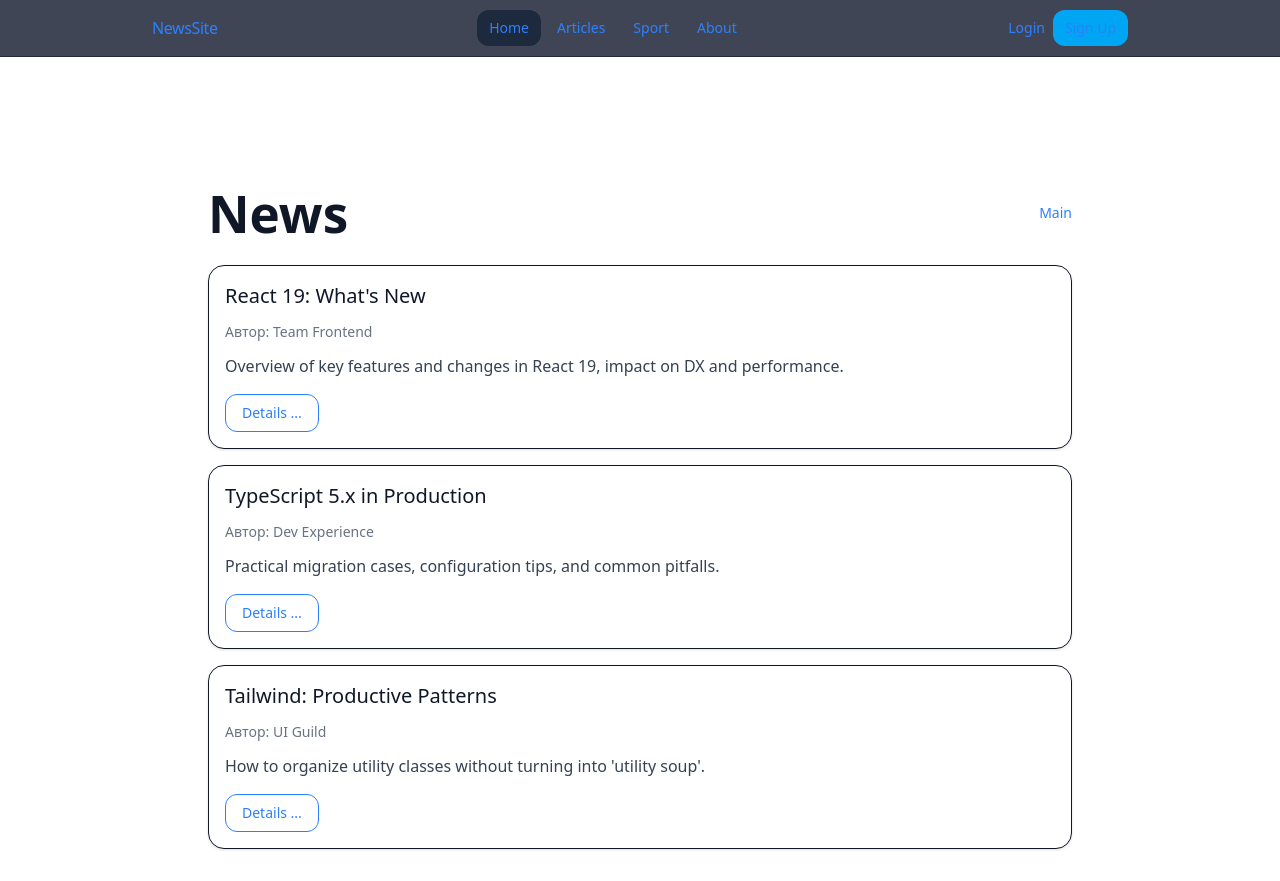
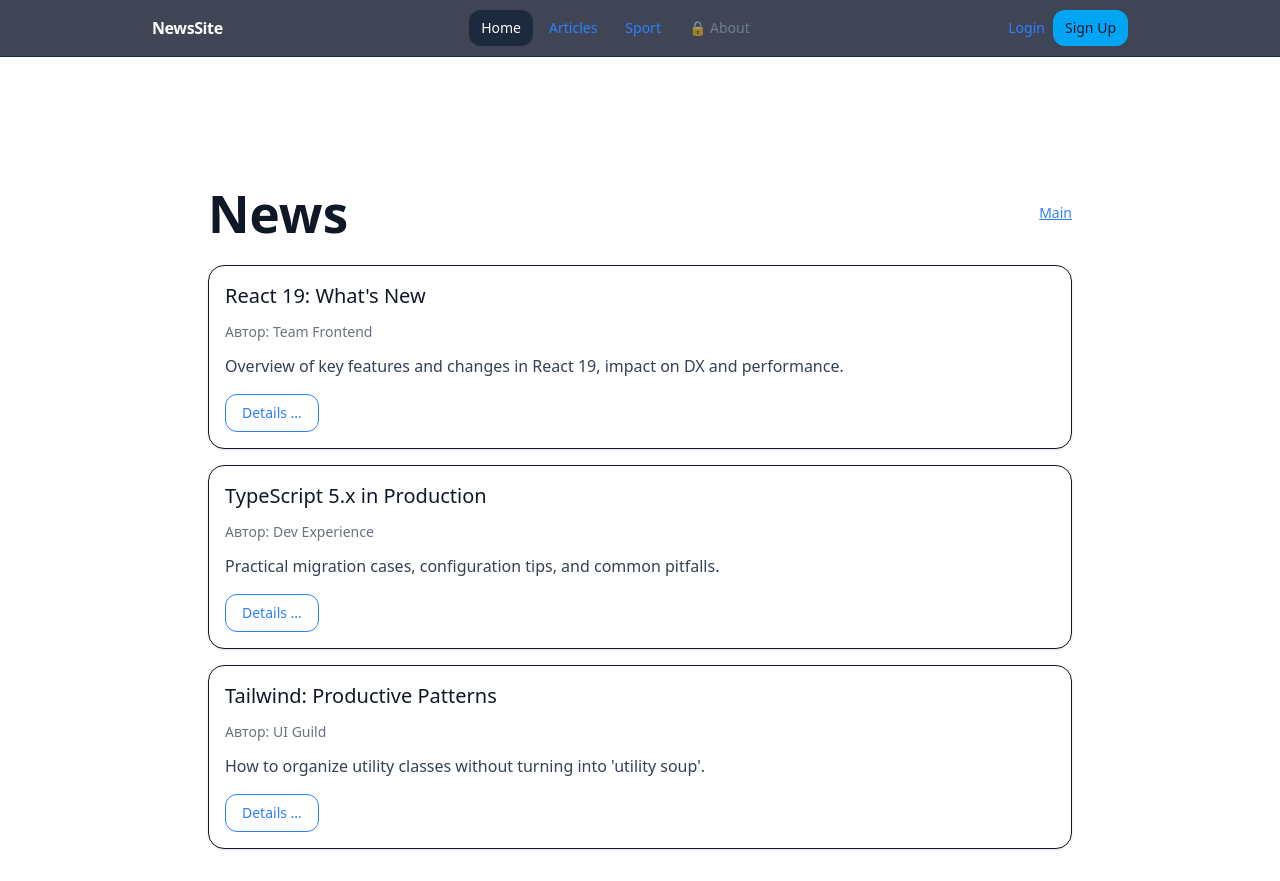
Before and after one commit to Yevgen2022/Adtelligent_internship, a React (Vite) app: page / in a window 1280 px wide. Built offline with nearby package versions, Linux system fonts and the light colour scheme.

Commit message:
Change styles for site

```diff
--- a/src/components/Header.tsx
+++ b/src/components/Header.tsx
@@ -5,13 +5,13 @@ function linkClasses({ isActive }: { isActive: boolean }) {
   return [
     "inline-flex items-center rounded-xl px-3 py-2 text-sm font-medium transition-colors",
     "hover:bg-slate-800/50 hover:text-white",
-    isActive ? "bg-slate-800 text-white" : "text-slate-300",
+    isActive ? "bg-slate-800 text-white" : "",
   ].join(" ");
 }
 
 export default function Header() {
-  const user = useAuth(s => s.currentUser);
-  const logout = useAuth(s => s.logout);
+  const user = useAuth((s) => s.currentUser);
+  const logout = useAuth((s) => s.logout);
   const navigate = useNavigate();
 
   function handleLogout() {
@@ -36,14 +36,27 @@ export default function Header() {
           <NavLink to="/sport" className={linkClasses}>
             Sport
           </NavLink>
+
+          {user ? (
             <NavLink to="/about" className={linkClasses}>
               About
             </NavLink>
-            {user && (
-                <NavLink to="/bookmarks" className={linkClasses}>
-                  Bookmarks
-                </NavLink>
+          ) : (
+            // Inactive item with a hint
+            <span
+              aria-disabled="true"
+              title="Only registered user"
+              className="inline-flex items-center rounded-xl px-3 py-2 text-sm font-medium text-slate-400 opacity-60 cursor-not-allowed"
+            >
+              🔒 About
+            </span>
           )}
+
+          {/*{user && (*/}
+          {/*    <NavLink to="/bookmarks" className={linkClasses}>*/}
+          {/*        Bookmarks*/}
+          {/*    </NavLink>*/}
+          {/*)}*/}
         </nav>
 
         <div className="flex items-center gap-2">
@@ -51,7 +64,7 @@ export default function Header() {
             <>
               <NavLink
                 to="/login"
-                      className="text-sm text-slate-300 underline-offset-4 hover:text-white hover:underline"
+                className="text-sm underline-offset-4 hover:text-white"
               >
                 Login
               </NavLink>
@@ -68,8 +81,9 @@ export default function Header() {
                 Hello, {user.name}
               </span>
               <button
+                type="button"
                 onClick={handleLogout}
-                      className="inline-flex items-center rounded-xl border border-slate-700 px-3 py-2 text-sm text-slate-300 transition-colors hover:bg-slate-800 hover:text-white"
+                className="inline-flex items-center rounded-xl border border-slate-700 px-3 py-2 text-sm text-black transition-colors hover:bg-slate-800 hover:text-white"
               >
                 Log Out
               </button>
--- a/src/index.css
+++ b/src/index.css
@@ -1,132 +1,5 @@
-/*!* Tailwind CSS *!*/
-/*@import "tailwindcss";*/
-
-/*!* Basic global styles *!*/
-/*:root {*/
-/*    !* We save important system settings *!*/
-/*    font-synthesis: none;*/
-/*    text-rendering: optimizeLegibility;*/
-/*    -webkit-font-smoothing: antialiased;*/
-/*    -moz-osx-font-smoothing: grayscale;*/
-
-/*    !* Color scheme for the system theme *!*/
-/*    color-scheme: light dark;*/
-/*}*/
-
-/*!* Basic styles for body *!*/
-/*body {*/
-/*    margin: 0;*/
-/*    font-family: system-ui, -apple-system, "Segoe UI", Roboto, "Helvetica Neue", Arial,*/
-/*    sans-serif;*/
-/*    line-height: 1.5;*/
-/*    font-weight: 400;*/
-/*    min-height: 100vh;*/
-
-/*    !* Default dark theme *!*/
-/*    @apply bg-gray-900 text-gray-100;*/
-/*}*/
-
-/*!* Styles for links *!*/
-/*a {*/
-/*    font-weight: 500;*/
-/*    @apply text-blue-400 hover:text-blue-300 transition-colors duration-200;*/
-/*    text-decoration: inherit;*/
-/*}*/
-
-/*!* Basic styles for headings *!*/
-/*h1 {*/
-/*    font-size: 3.2em;*/
-/*    line-height: 1.1;*/
-/*    @apply font-bold;*/
-/*}*/
-
-/*h2 {*/
-/*    @apply text-2xl font-semibold mb-4;*/
-/*}*/
-
-/*h3 {*/
-/*    @apply text-xl font-medium mb-3;*/
-/*}*/
-
-/*@layer base {*/
-/*    button {*/
-/*        @apply inline-flex items-center justify-center*/
-/*        rounded-lg border border-transparent*/
-/*        px-4 py-2 text-sm font-medium*/
-/*        transition-colors duration-200*/
-/*        bg-gray-800 text-black*/
-/*        hover:bg-gray-700*/
-/*        focus:outline-none focus:ring-4 focus:ring-blue-500/50;*/
-/*    }*/
-
-/*    button:disabled {*/
-/*        @apply opacity-50 cursor-not-allowed;*/
-/*    }*/
-/*}*/
-
-/*!* Basic styles for buttons (can be overridden via Tailwind classes) *!*/
-/*!*button {*!*/
-/*!*    border-radius: 8px;*!*/
-/*!*    border: 1px solid transparent;*!*/
-/*!*    padding: 0.6em 1.2em;*!*/
-/*!*    font-size: 1em;*!*/
-/*!*    font-weight: 500;*!*/
-/*!*    font-family: inherit;*!*/
-/*!*    cursor: pointer;*!*/
-/*!*    transition: all 0.25s ease;*!*/
-
-/*!*    !* ТDark theme for buttons *!*!*/
-/*!*    @apply bg-gray-800 hover:border-blue-400 focus:outline-none focus:ring-4 focus:ring-blue-500/50;*!*/
-/*!*}*!*/
-
-
-
-
-/*!* Adaptive styles for light theme*!*/
-/*@media (prefers-color-scheme: light) {*/
-/*    body {*/
-/*        @apply bg-white text-gray-900;*/
-/*    }*/
-
-/*    a {*/
-/*        @apply text-blue-600 hover:text-blue-700;*/
-/*    }*/
-
-/*    button {*/
-/*        @apply bg-gray-100 hover:bg-gray-200;*/
-/*    }*/
-/*}*/
-
-/*!* Utility classes for containers *!*/
-/*.container-app {*/
-/*    max-width: 1280px;*/
-/*    margin: 0 auto;*/
-/*    padding: 2rem;*/
-/*}*/
-
-/*.container-centered {*/
-/*    @apply flex items-center justify-center min-h-screen;*/
-/*}*/
-
-/*!* Scroll styles (optional) *!*/
-/*::-webkit-scrollbar {*/
-/*    width: 8px;*/
-/*}*/
-
-/*::-webkit-scrollbar-track {*/
-/*    @apply bg-gray-100 dark:bg-gray-900;*/
-/*}*/
-
-/*::-webkit-scrollbar-thumb {*/
-/*    @apply bg-gray-400 dark:bg-gray-600 rounded;*/
-/*}*/
-
-/*::-webkit-scrollbar-thumb:hover {*/
-/*    @apply bg-gray-500 dark:bg-gray-500;*/
-/*}*/
 /* Tailwind CSS */
 @import "tailwindcss";
-@tailwind base;
 
 /* Basic global styles */
 :root {
@@ -143,7 +16,8 @@
 /* Basic styles for body */
 body {
   margin: 0;
-    font-family: system-ui, -apple-system, "Segoe UI", Roboto, "Helvetica Neue", Arial,
+  font-family:
+    system-ui, -apple-system, "Segoe UI", Roboto, "Helvetica Neue", Arial,
     sans-serif;
   line-height: 1.5;
   font-weight: 400;
@@ -151,13 +25,6 @@ body {
 
   /* Light theme styles */
   @apply bg-white text-gray-900;
-}
-
-/* Styles for links */
-a {
-    font-weight: 500;
-    @apply text-blue-500 hover:text-blue-700 transition-colors duration-200;
-    text-decoration: inherit;
 }
 
 /* Basic styles for headings */
@@ -183,11 +50,13 @@ h3 {
         transition-colors duration-200
         bg-gray-200 text-gray-900
         hover:bg-gray-300 hover:border-blue-400
-        focus:outline-none focus:ring-4 focus:ring-blue-400
+        focus:outline-none focus:ring-4 focus:ring-blue-400;
   }
 
-    button:disabled {
-        @apply opacity-50 cursor-not-allowed;
+  a {
+    @apply font-medium no-underline
+        text-blue-500
+        transition-colors duration-200;
   }
 }
 
```
Lines whose indentation alone changed are shown as unchanged.
